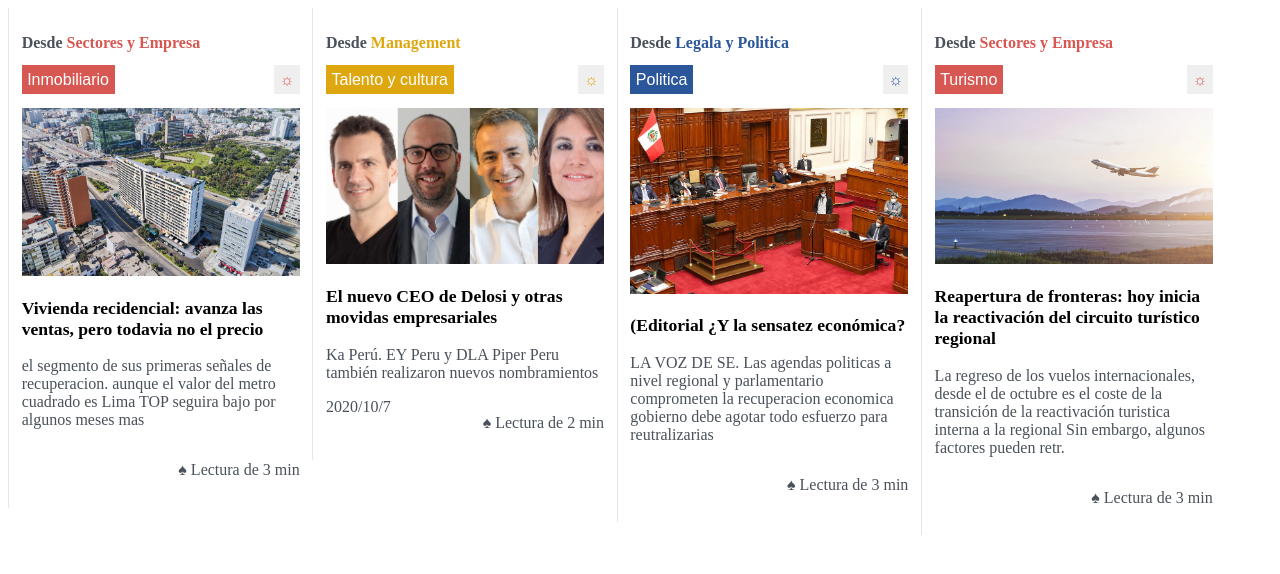
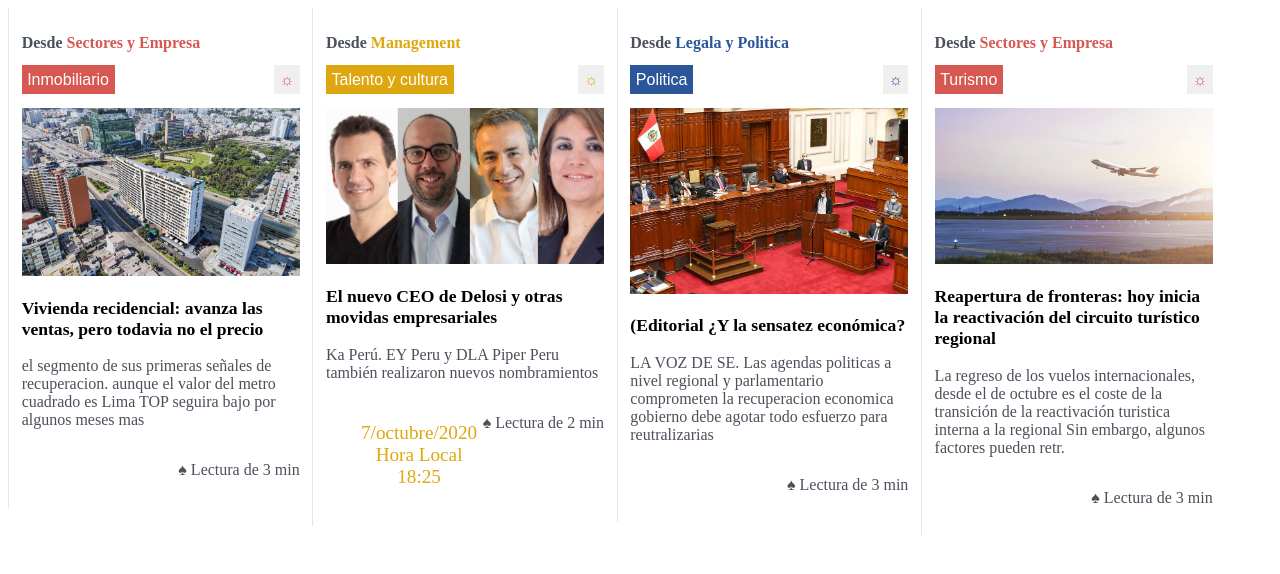
Before and after one commit to BGDenis/BGDenis.github.io, a plain HTML site: page practicanoviembre/bueno.html in a window 1280 px wide. Both pictures are taken after a click on the button "Talento y cultura". Drawn offline with Linux system fonts and the light colour scheme.

Commit message:
Final commit de practica

```diff
--- a/practicanoviembre/scripts/bueno.js
+++ b/practicanoviembre/scripts/bueno.js
@@ -1,6 +1,6 @@
 window.onload = () => {
 
-
+    let t = 0;
 
     document.getElementById("tag1").addEventListener("click", function () {
         let getTime = document.getElementById("time1");
@@ -34,9 +34,18 @@ window.onload = () => {
             getTime.innerHTML = "► Lectura de 3 min";
         }
     });
-
     document.getElementById("Talento").addEventListener("click", function () {
         let fecha = new Date();
-        document.getElementById("fech").innerHTML = fecha.getFullYear() + "/" + (fecha.getMonth()+1) + "/" +fecha.getDate();
+        let meses_letra = ['enero', 'febrero', 'marzo', 'abril', 'mayo', 'junio', 'julio', 'agosto', 'septiembre', 'octubre', 'noviembre', 'diciembre'];
+        let aux = fecha.getDate() + "/" + meses_letra[fecha.getMonth()] + "/" +
+            fecha.getFullYear() + "<br> Hora Local <br>";
+        aux += fecha.getHours() + ":" + fecha.getMinutes();
+        document.getElementById("fech").innerHTML = aux;
+        if (t == 0) {
+            t = 1;
+        } else {
+            document.getElementById("fech").innerHTML = "";
+            t = 0;
+        }
     });
 }
--- a/practicanoviembre/styles/bueno.css
+++ b/practicanoviembre/styles/bueno.css
@@ -6,7 +6,8 @@ section {
     height: 40%;
 }
 
-h2, p {
+h2,
+p {
     color: #4a515b;
 }
 
@@ -33,7 +34,8 @@ button {
     background-color: #d75852;
 }
 
-.color_ti1, #tag1 {
+.color_ti1,
+#tag1 {
     color: #d75852;
 }
 
@@ -41,7 +43,8 @@ button {
     background-color: #dfa70f;
 }
 
-.color_ti2, #tag2 {
+.color_ti2,
+#tag2 {
     color: #dfa70f;
 }
 
@@ -49,7 +52,8 @@ button {
     background-color: #2b579a;
 }
 
-.color_ti3, #tag3 {
+.color_ti3,
+#tag3 {
     color: #2b579a;
 }
 
@@ -57,7 +61,8 @@ button {
     background-color: #d75852;
 }
 
-.color_ti4, #tag4 {
+.color_ti4,
+#tag4 {
     color: #d75852;
 }
 
@@ -77,3 +82,11 @@ button {
 .time {
     float: right;
 }
+
+#fech {
+    color: #dfa70f;
+    font-size: 1.2em;
+    padding: 2%;
+    float: right;
+    text-align: center;
+}
```
